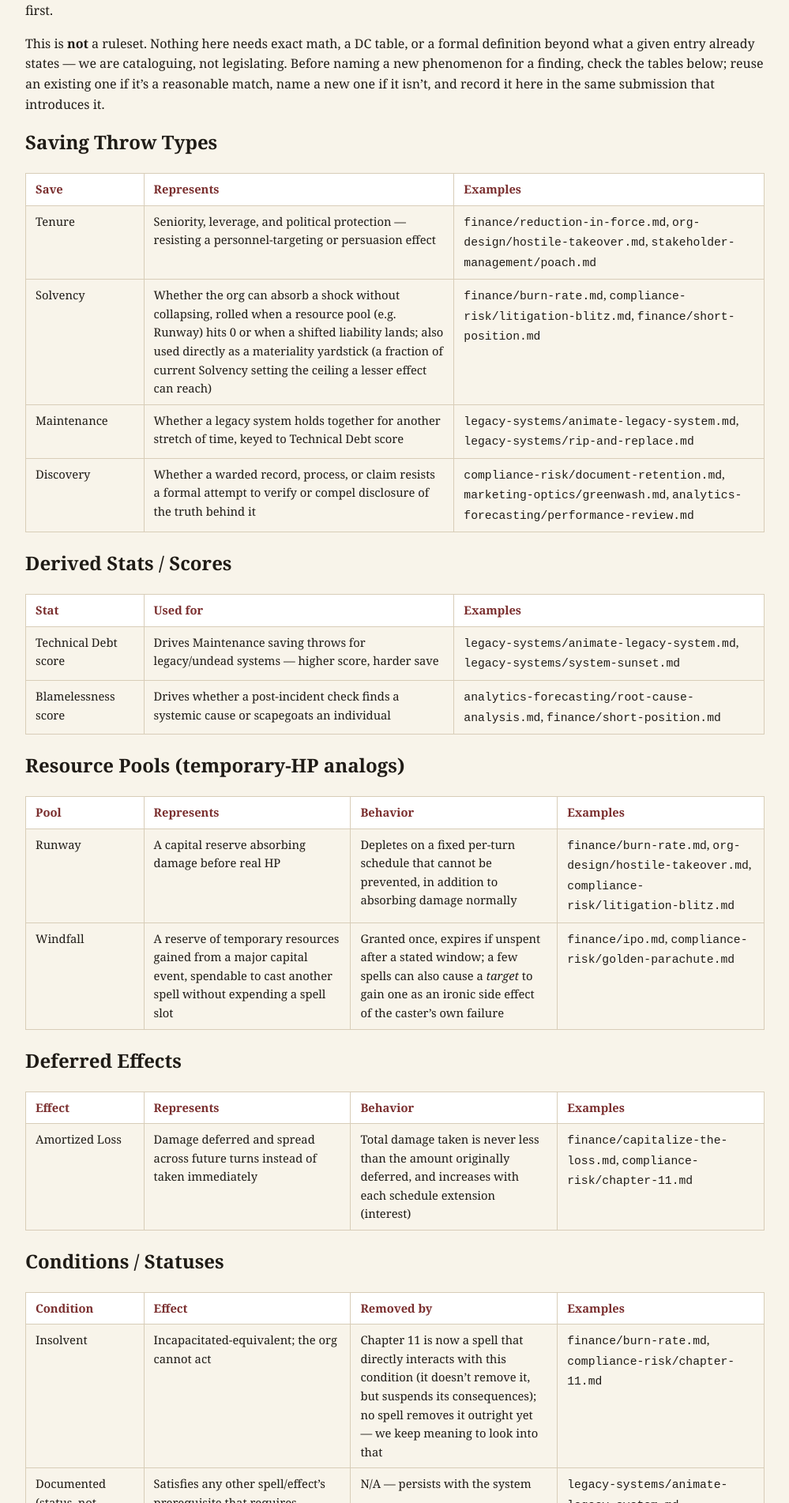
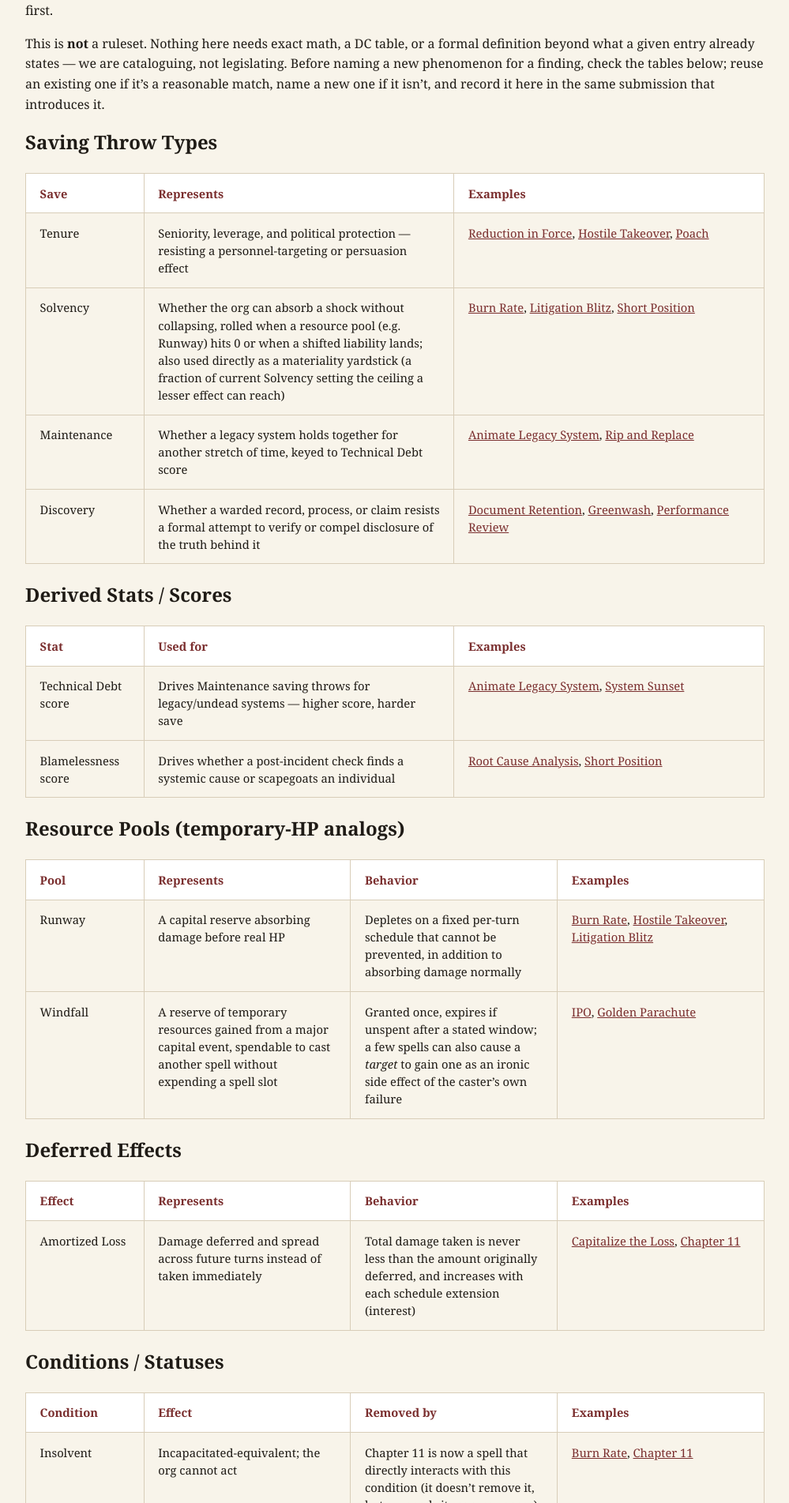
Before and after one commit to gothosvc/corpomancy, a Jekyll site: the page built from MECHANICS.md, in a window 1280 px wide. Shown: the part 368-2271 px from the top of the page at 79% size, without its empty margins (140-1139 px from the left). Built offline with Jekyll 4.4.1, drawn with Linux system fonts in a browser that asks for light colours; some of the changed text lies outside the part shown.

Commit message:
mechanics v2 vfinal final_final UPDATED

```diff
--- a/MECHANICS.md
+++ b/MECHANICS.md
@@ -30,44 +30,44 @@ introduces it.
 
 | Save | Represents | Examples |
 |---|---|---|
-| Tenure | Seniority, leverage, and political protection — resisting a personnel-targeting or persuasion effect | `finance/reduction-in-force.md`, `org-design/hostile-takeover.md`, `stakeholder-management/poach.md` |
-| Solvency | Whether the org can absorb a shock without collapsing, rolled when a resource pool (e.g. Runway) hits 0 or when a shifted liability lands; also used directly as a materiality yardstick (a fraction of current Solvency setting the ceiling a lesser effect can reach) | `finance/burn-rate.md`, `compliance-risk/litigation-blitz.md`, `finance/short-position.md` |
-| Maintenance | Whether a legacy system holds together for another stretch of time, keyed to Technical Debt score | `legacy-systems/animate-legacy-system.md`, `legacy-systems/rip-and-replace.md` |
-| Discovery | Whether a warded record, process, or claim resists a formal attempt to verify or compel disclosure of the truth behind it | `compliance-risk/document-retention.md`, `marketing-optics/greenwash.md`, `analytics-forecasting/performance-review.md` |
+| Tenure | Seniority, leverage, and political protection — resisting a personnel-targeting or persuasion effect | [Reduction in Force]({{ '/spells/finance/reduction-in-force/' | relative_url }}), [Hostile Takeover]({{ '/spells/org-design/hostile-takeover/' | relative_url }}), [Poach]({{ '/spells/stakeholder-management/poach/' | relative_url }}) |
+| Solvency | Whether the org can absorb a shock without collapsing, rolled when a resource pool (e.g. Runway) hits 0 or when a shifted liability lands; also used directly as a materiality yardstick (a fraction of current Solvency setting the ceiling a lesser effect can reach) | [Burn Rate]({{ '/spells/finance/burn-rate/' | relative_url }}), [Litigation Blitz]({{ '/spells/compliance-risk/litigation-blitz/' | relative_url }}), [Short Position]({{ '/spells/finance/short-position/' | relative_url }}) |
+| Maintenance | Whether a legacy system holds together for another stretch of time, keyed to Technical Debt score | [Animate Legacy System]({{ '/spells/legacy-systems/animate-legacy-system/' | relative_url }}), [Rip and Replace]({{ '/spells/legacy-systems/rip-and-replace/' | relative_url }}) |
+| Discovery | Whether a warded record, process, or claim resists a formal attempt to verify or compel disclosure of the truth behind it | [Document Retention]({{ '/spells/compliance-risk/document-retention/' | relative_url }}), [Greenwash]({{ '/spells/marketing-optics/greenwash/' | relative_url }}), [Performance Review]({{ '/spells/analytics-forecasting/performance-review/' | relative_url }}) |
 
 ## Derived Stats / Scores
 
 | Stat | Used for | Examples |
 |---|---|---|
-| Technical Debt score | Drives Maintenance saving throws for legacy/undead systems — higher score, harder save | `legacy-systems/animate-legacy-system.md`, `legacy-systems/system-sunset.md` |
-| Blamelessness score | Drives whether a post-incident check finds a systemic cause or scapegoats an individual | `analytics-forecasting/root-cause-analysis.md`, `finance/short-position.md` |
+| Technical Debt score | Drives Maintenance saving throws for legacy/undead systems — higher score, harder save | [Animate Legacy System]({{ '/spells/legacy-systems/animate-legacy-system/' | relative_url }}), [System Sunset]({{ '/spells/legacy-systems/system-sunset/' | relative_url }}) |
+| Blamelessness score | Drives whether a post-incident check finds a systemic cause or scapegoats an individual | [Root Cause Analysis]({{ '/spells/analytics-forecasting/root-cause-analysis/' | relative_url }}), [Short Position]({{ '/spells/finance/short-position/' | relative_url }}) |
 
 ## Resource Pools (temporary-HP analogs)
 
 | Pool | Represents | Behavior | Examples |
 |---|---|---|---|
-| Runway | A capital reserve absorbing damage before real HP | Depletes on a fixed per-turn schedule that cannot be prevented, in addition to absorbing damage normally | `finance/burn-rate.md`, `org-design/hostile-takeover.md`, `compliance-risk/litigation-blitz.md` |
-| Windfall | A reserve of temporary resources gained from a major capital event, spendable to cast another spell without expending a spell slot | Granted once, expires if unspent after a stated window; a few spells can also cause a *target* to gain one as an ironic side effect of the caster's own failure | `finance/ipo.md`, `compliance-risk/golden-parachute.md` |
+| Runway | A capital reserve absorbing damage before real HP | Depletes on a fixed per-turn schedule that cannot be prevented, in addition to absorbing damage normally | [Burn Rate]({{ '/spells/finance/burn-rate/' | relative_url }}), [Hostile Takeover]({{ '/spells/org-design/hostile-takeover/' | relative_url }}), [Litigation Blitz]({{ '/spells/compliance-risk/litigation-blitz/' | relative_url }}) |
+| Windfall | A reserve of temporary resources gained from a major capital event, spendable to cast another spell without expending a spell slot | Granted once, expires if unspent after a stated window; a few spells can also cause a *target* to gain one as an ironic side effect of the caster's own failure | [IPO]({{ '/spells/finance/ipo/' | relative_url }}), [Golden Parachute]({{ '/spells/compliance-risk/golden-parachute/' | relative_url }}) |
 
 ## Deferred Effects
 
 | Effect | Represents | Behavior | Examples |
 |---|---|---|---|
-| Amortized Loss | Damage deferred and spread across future turns instead of taken immediately | Total damage taken is never less than the amount originally deferred, and increases with each schedule extension (interest) | `finance/capitalize-the-loss.md`, `compliance-risk/chapter-11.md` |
+| Amortized Loss | Damage deferred and spread across future turns instead of taken immediately | Total damage taken is never less than the amount originally deferred, and increases with each schedule extension (interest) | [Capitalize the Loss]({{ '/spells/finance/capitalize-the-loss/' | relative_url }}), [Chapter 11]({{ '/spells/compliance-risk/chapter-11/' | relative_url }}) |
 
 ## Conditions / Statuses
 
 | Condition | Effect | Removed by | Examples |
 |---|---|---|---|
-| Insolvent | Incapacitated-equivalent; the org cannot act | Chapter 11 is now a spell that directly interacts with this condition (it doesn't remove it, but suspends its consequences); no spell removes it outright yet — we keep meaning to look into that | `finance/burn-rate.md`, `compliance-risk/chapter-11.md` |
-| Documented (status, not condition) | Satisfies any other spell/effect's prerequisite that requires accurate documentation, regardless of whether documentation actually exists | N/A — persists with the system | `legacy-systems/animate-legacy-system.md`, `analytics-forecasting/performance-review.md`, `marketing-optics/greenwash.md` (at higher levels) |
-| Misaligned | Multiple creatures agree something was decided or compelled, each privately certain of a different, often mutually exclusive interpretation of what that was | Not removed — resolves only when the affected creatures act and the divergence becomes visible | `stakeholder-management/power-word-buzzword.md` |
+| Insolvent | Incapacitated-equivalent; the org cannot act | Chapter 11 is now a spell that directly interacts with this condition (it doesn't remove it, but suspends its consequences); no spell removes it outright yet — we keep meaning to look into that | [Burn Rate]({{ '/spells/finance/burn-rate/' | relative_url }}), [Chapter 11]({{ '/spells/compliance-risk/chapter-11/' | relative_url }}) |
+| Documented (status, not condition) | Satisfies any other spell/effect's prerequisite that requires accurate documentation, regardless of whether documentation actually exists | N/A — persists with the system | [Animate Legacy System]({{ '/spells/legacy-systems/animate-legacy-system/' | relative_url }}), [Performance Review]({{ '/spells/analytics-forecasting/performance-review/' | relative_url }}), [Greenwash]({{ '/spells/marketing-optics/greenwash/' | relative_url }}) (at higher levels) |
+| Misaligned | Multiple creatures agree something was decided or compelled, each privately certain of a different, often mutually exclusive interpretation of what that was | Not removed — resolves only when the affected creatures act and the divergence becomes visible | [Power Word: Buzzword]({{ '/spells/stakeholder-management/power-word-buzzword/' | relative_url }}) |
 
 ## Damage / Effect Types
 
 | Type | Represents | Examples |
 |---|---|---|
-| Severance damage | Damage dealt by dismissal/termination effects | `finance/reduction-in-force.md`, `compliance-risk/chapter-11.md` |
+| Severance damage | Damage dealt by dismissal/termination effects | [Reduction in Force]({{ '/spells/finance/reduction-in-force/' | relative_url }}), [Chapter 11]({{ '/spells/compliance-risk/chapter-11/' | relative_url }}) |
 
 ## Recurring Non-Caster Roles
 
@@ -76,8 +76,8 @@ Mechanical roles a spell can require be staffed/assigned, distinct from the
 
 | Role | Required by | Examples |
 |---|---|---|
-| On-Call Engineer | Legacy Servants (must be permanently assigned one; cannot be reassigned without reversing the spell) | `legacy-systems/animate-legacy-system.md`, `legacy-systems/system-sunset.md` |
-| Records Custodian | Any Document Retention ward (a Discovery save is auto-failed if none can be identified) | `compliance-risk/document-retention.md` |
+| On-Call Engineer | Legacy Servants (must be permanently assigned one; cannot be reassigned without reversing the spell) | [Animate Legacy System]({{ '/spells/legacy-systems/animate-legacy-system/' | relative_url }}), [System Sunset]({{ '/spells/legacy-systems/system-sunset/' | relative_url }}) |
+| Records Custodian | Any Document Retention ward (a Discovery save is auto-failed if none can be identified) | [Document Retention]({{ '/spells/compliance-risk/document-retention/' | relative_url }}) |
 
 ## Recurring Creature/Entity Types
 
@@ -86,15 +86,15 @@ referenced across more than one finding:
 
 | Type | Represents | Examples |
 |---|---|---|
-| Contractor | A temporary conjured worker; vanishes with all accumulated knowledge when its spell ends unless a Knowledge Transfer is separately arranged | `procurement/conjure-contractor.md`, `org-design/convert.md`, `legacy-systems/rip-and-replace.md` |
-| Legacy Servant | An undead-equivalent risen from a decommissioned system or project | `legacy-systems/animate-legacy-system.md`, `legacy-systems/system-sunset.md` (destroys it, the one controlled way), `org-design/hostile-takeover.md` |
-| HR Representative | An investigatory entity summoned by formal complaint; loyal to minimizing the organization's own Solvency exposure, not to whichever party summoned it | `compliance-risk/summon-human-resources.md` |
+| Contractor | A temporary conjured worker; vanishes with all accumulated knowledge when its spell ends unless a Knowledge Transfer is separately arranged | [Conjure Contractor]({{ '/spells/procurement/conjure-contractor/' | relative_url }}), [Convert]({{ '/spells/org-design/convert/' | relative_url }}), [Rip and Replace]({{ '/spells/legacy-systems/rip-and-replace/' | relative_url }}) |
+| Legacy Servant | An undead-equivalent risen from a decommissioned system or project | [Animate Legacy System]({{ '/spells/legacy-systems/animate-legacy-system/' | relative_url }}), [System Sunset]({{ '/spells/legacy-systems/system-sunset/' | relative_url }}) (destroys it, the one controlled way), [Hostile Takeover]({{ '/spells/org-design/hostile-takeover/' | relative_url }}) |
+| HR Representative | An investigatory entity summoned by formal complaint; loyal to minimizing the organization's own Solvency exposure, not to whichever party summoned it | [Summon Human Resources]({{ '/spells/compliance-risk/summon-human-resources/' | relative_url }}) |
 
 ## Recurring Target Types
 
 | Target | Represents | Examples |
 |---|---|---|
-| Rival Organization | The standard targeting phrase for adversarial ("combat") spells: "one organization you can identify as a competitor." Casting Competitive Intelligence on an org formally satisfies this requirement if you don't already qualify some other way (e.g. public knowledge, a prior encounter). Cease and Desist targets a broader "infringing" criterion, not competitor status, and deliberately does not use this phrase. | `analytics-forecasting/competitive-intelligence.md`, `marketing-optics/smear-campaign.md`, `org-design/hostile-takeover.md` |
+| Rival Organization | The standard targeting phrase for adversarial ("combat") spells: "one organization you can identify as a competitor." Casting Competitive Intelligence on an org formally satisfies this requirement if you don't already qualify some other way (e.g. public knowledge, a prior encounter). Cease and Desist targets a broader "infringing" criterion, not competitor status, and deliberately does not use this phrase. | [Competitive Intelligence]({{ '/spells/analytics-forecasting/competitive-intelligence/' | relative_url }}), [Smear Campaign]({{ '/spells/marketing-optics/smear-campaign/' | relative_url }}), [Hostile Takeover]({{ '/spells/org-design/hostile-takeover/' | relative_url }}) |
 
 Use this exact phrase ("one organization you can identify as a competitor")
 in any future combat spell's Range/Area rather than inventing new wording
--- a/assets/css/style.css
+++ b/assets/css/style.css
@@ -91,9 +91,10 @@ table {
 }
 th, td {
   border: 1px solid var(--border);
-  padding: 0.5rem 0.75rem;
+  padding: 0.85rem 1.1rem;
   text-align: left;
   vertical-align: top;
+  line-height: 1.5;
   word-wrap: break-word;
 }
 th {
```
